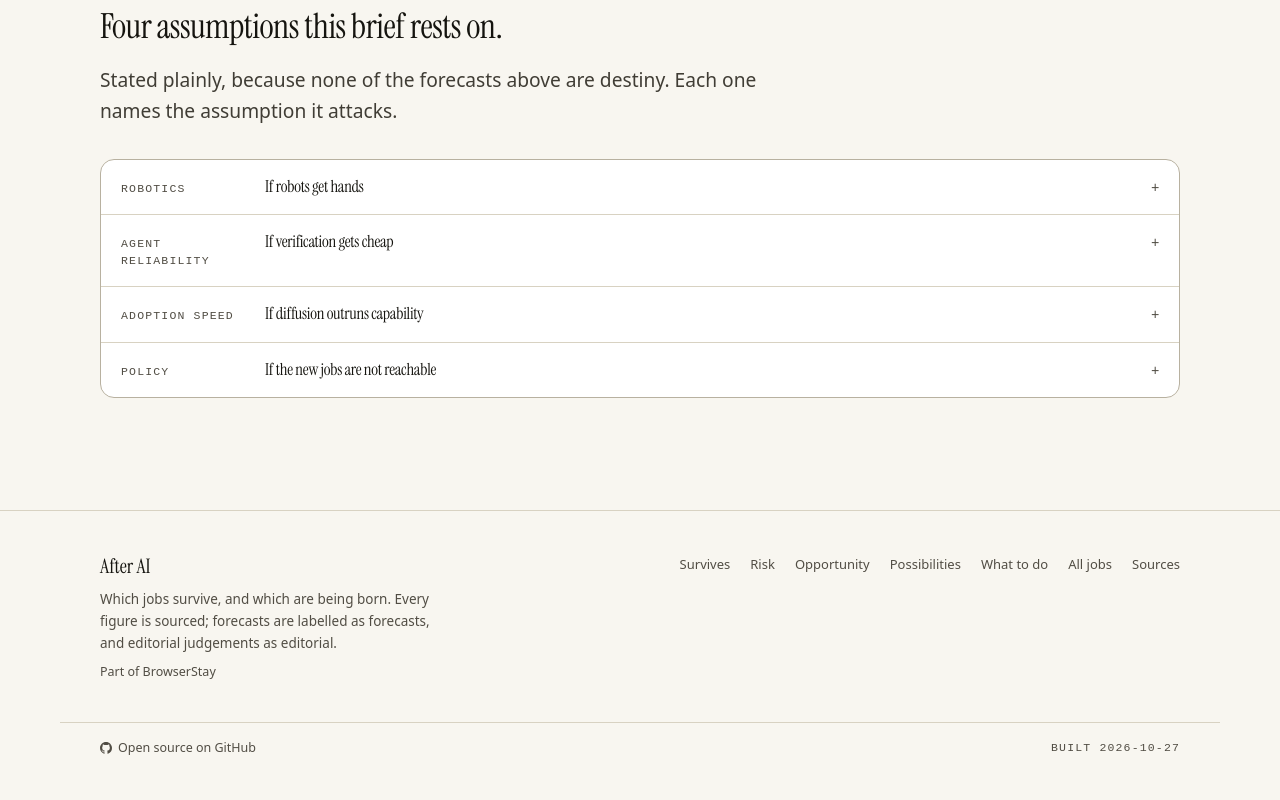
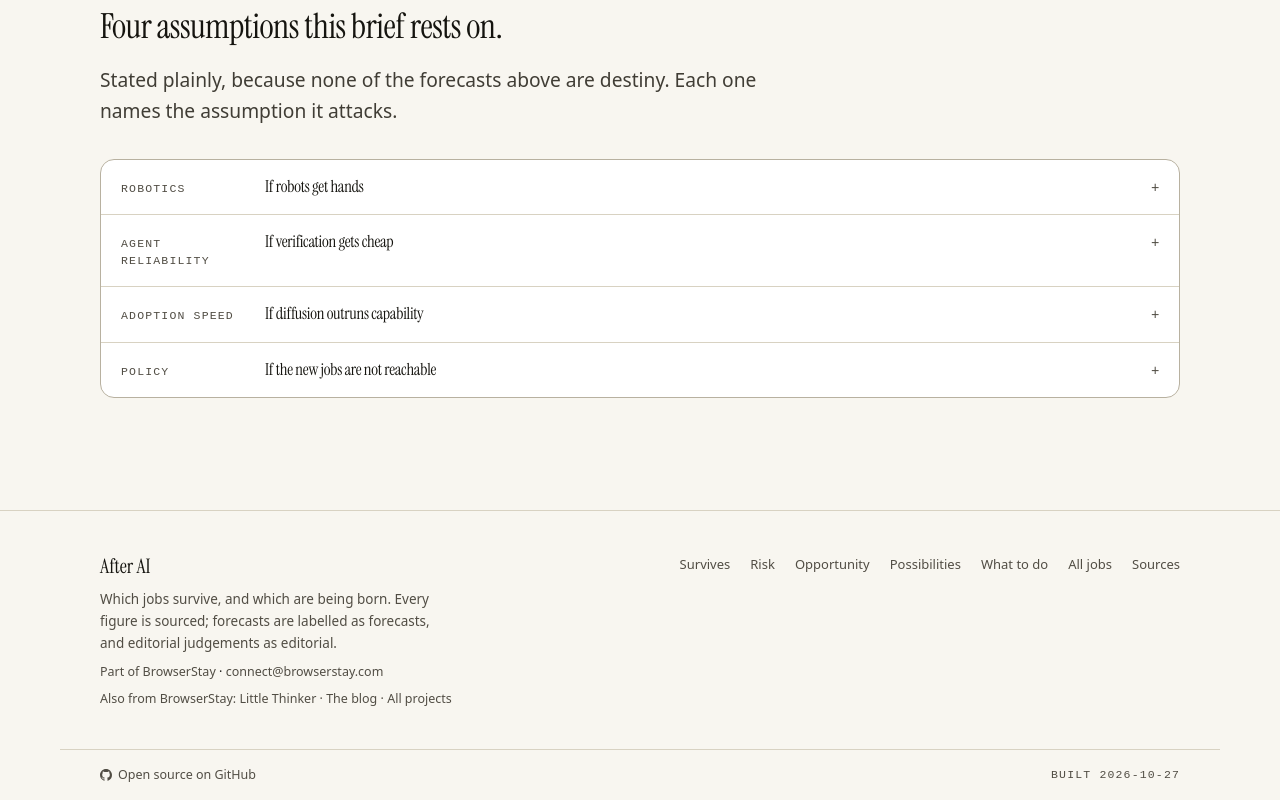
Before and after one commit to probir-sarkar/after-ai, an Astro site: page / in a window 1280 px wide. Shown: the part 4922-5722 px from the top of the page. Before the commit the page ends 5696 px from the top, so only its background shows below. Built offline with nearby package versions, Linux system fonts and the light colour scheme; Astro itself is replaced by a stand-in of ours.

Commit message:
footer: cross-link Little Thinker, the blog and the projects hub

```diff
--- a/src/layouts/Base.astro
+++ b/src/layouts/Base.astro
@@ -183,6 +183,13 @@ const schemaJson = JSON.stringify(schema).replace(/</g, '\\u003c');
           </p>
           <p class="mt-2 text-[12.5px]">
             <a href="https://browserstay.com/" target="_blank" rel="noopener" class="text-faint no-underline hover:text-ink">Part of BrowserStay</a>
+            · <a href="mailto:connect@browserstay.com" class="text-faint no-underline hover:text-ink">connect@browserstay.com</a>
+          </p>
+          <p class="mt-2 text-[12.5px] text-faint">
+            Also from BrowserStay:
+            <a href="https://little-thinker.browserstay.com" target="_blank" rel="noopener" class="no-underline hover:text-ink">Little Thinker</a>
+            · <a href="https://blog.browserstay.com" target="_blank" rel="noopener" class="no-underline hover:text-ink">The blog</a>
+            · <a href="https://browserstay.com/projects" target="_blank" rel="noopener" class="no-underline hover:text-ink">All projects</a>
           </p>
         </div>
         <ul class="flex flex-wrap gap-x-5 gap-y-1 sm:justify-end">
```
